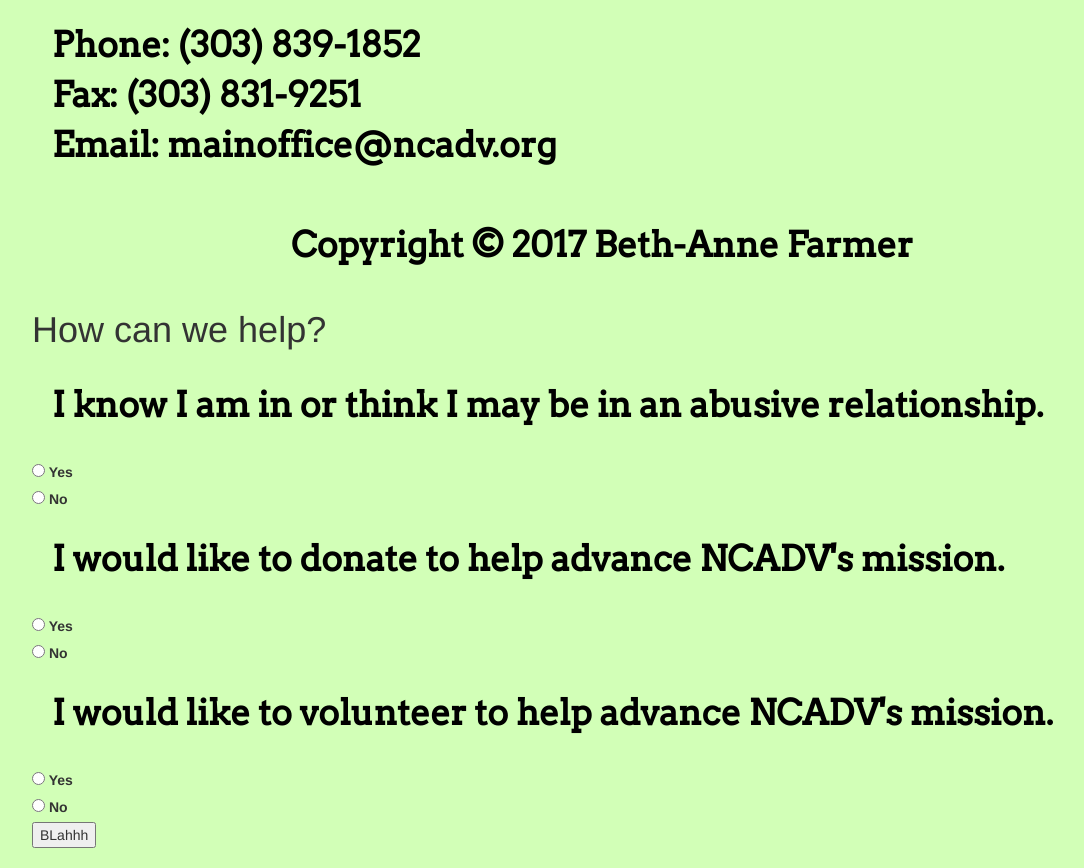
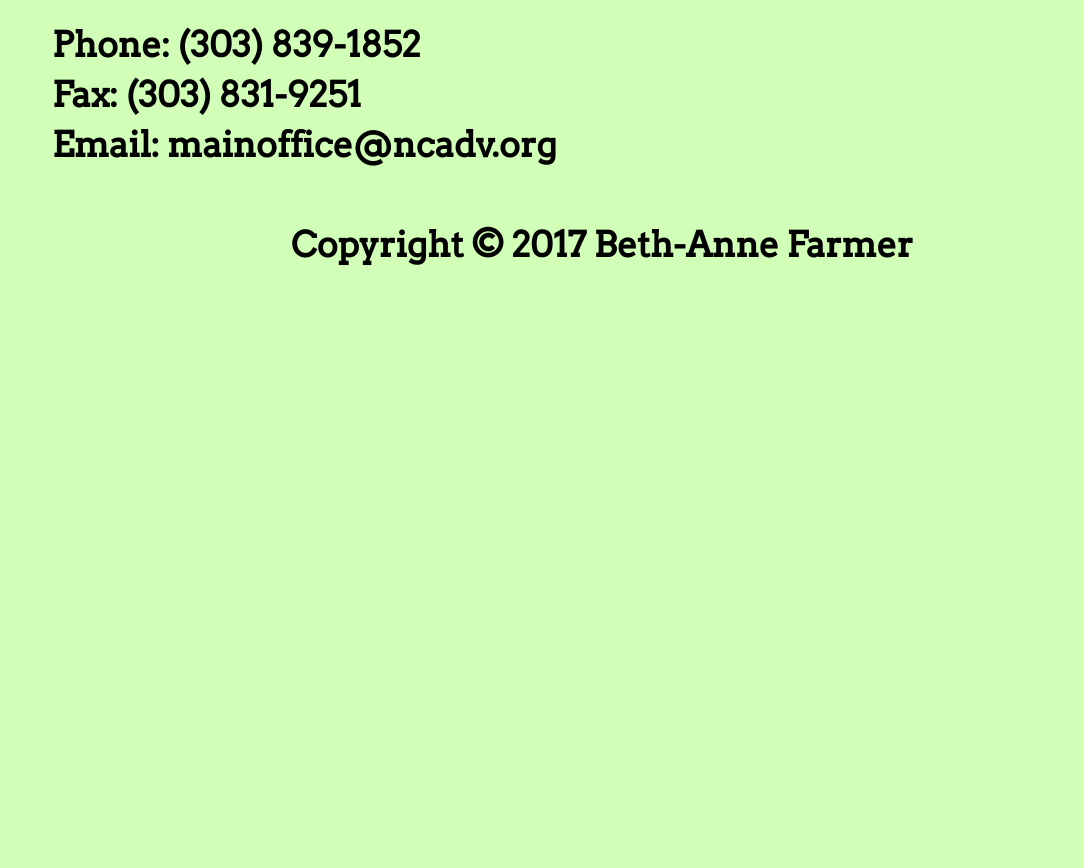
Before and after one commit to Blackasthedeepestsea/nonprofit, a plain HTML site: page index.html in a window 1280 px wide. Shown: the part 1463-2331 px from the top of the page, without its empty margins (38-1122 px from the left). After the commit the page ends 1763 px from the top, so only its background shows below. Drawn offline with Linux system fonts and the light colour scheme; a web font is replaced by a local one.

Commit message:
ready to content quiz

```diff
--- a/index.html
+++ b/index.html
@@ -147,7 +147,7 @@
         <div class="collapse navbar-collapse" id="navbar-collapse">
             <ul class="nav navbar-nav navbar-right">
                 <li class="active"><a style="background: red;" href="http://www.ncadv.org/learn-more/get-help">GET HELP</a></li>
-                <li><a href="http://www.ncadv.org/learn-more/what-is-domestic-violence">LEARN MORE</a></li>
+                <li><a href="quiz.html">LEARN MORE</a></li>
                 <li><a href="http://www.ncadv.org/get-involved/volunteer">TAKE ACTION</a></li>
                 <li><a href="https://app.etapestry.com/onlineforms/NationalCoalitionAgainstDomes/onlinegiving.html">DONATE</a></li>
                 <li><a href="http://www.ncadv.org/about-us/contact-us">CONNECT/CONTACT</a></li>
@@ -336,53 +336,8 @@
     </footer>
     <footer style="text-align:center;">
         <p>Copyright &copy; 2017 Beth-Anne Farmer</p></footer>
-      <div> <h1>How can we help?</h1>
-        <p>I know I am in or think I may be in an abusive relationship.</p>
-        <label><input type="radio" name="abuse" value="1"> Yes</label><br>
-        <label><input type="radio" name="abuse" value="2"> No</label><br>
-
-
-        <p>I would like to donate to help advance NCADV's mission. </p>
-        <label><input type="radio" name="donate" value="3"> Yes</label><br>
-        <label><input type="radio" name="donate" value="4"> No</label><br>
-
-        <p>I would like to volunteer to help advance NCADV's mission.</p>
-        <label><input type="radio" name="vol" value="5"> Yes</label><br>
-        <label><input type="radio" name="vol" value="6"> No</label><br>
-
-        <button type="button" id="eresponse">BLahhh</button><br><br>
-        </div>
-
-
-     <script src="js/jquery.min.js"></script>
-     <script src="js/bootstrap.min.js"></script>
-      <script>
-        function help(abuse, vol, donate) {
-            if (abuse == 1) {
-                document.write('Heres HELP!');
-            }
-            else if (vol == 3) {
-                document.write('thanks');
-            }
-            else if ( donate == 5) {
-                document.write('dw);
-            }
-            else {
-                document.write('blah');
-            }
-
-            document.write('<button type="reset" onclick="location.reload();">start over</button>');
-
-                }
-
-                document.getElementById('eresponse').onclick = function() {
-                    abuse = document.querySelector('input[name=abuse]:checked').value;
-                    vol = document.querySelector('input[name=vol]:checked').value;
-                    donate = document.querySelector('input[name=donate]:checked').value;
-                    help(abuse, vol, donate);
-                };
-
-    </script>
+       <script src="js/jquery.min.js"></script>
+    <script src="js/bootstrap.min.js"></script>
 </body>
 
 </html>
```
Also changed, not shown: quiz.html (+5 -1 lines).
